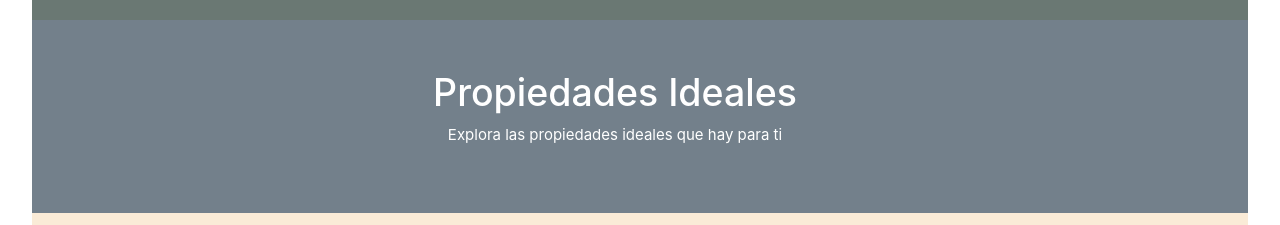
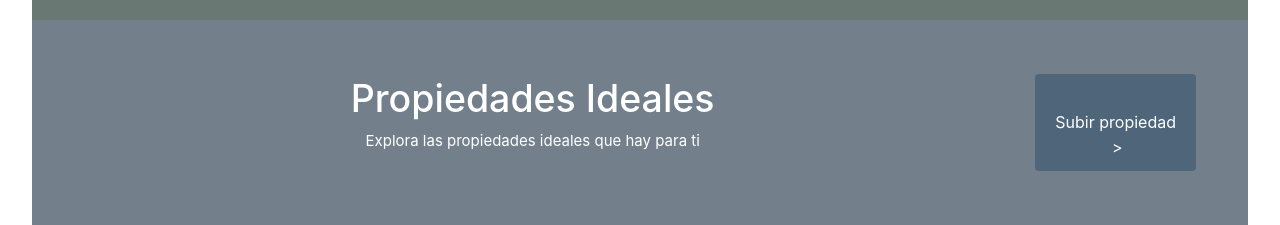
Before and after one commit to victorvaras/Fingeso_Grupo2, a Vue app in the folder frontend/: page /user in a window 1280 px wide. Shown: the part 140-365 px from the top of the page. Built offline with nearby package versions, Linux system fonts and the light colour scheme; no server answers.

Commit message:
Boton subir propiedad oculto para usuarios anonimos

```diff
--- a/frontend/src/views/homeViews.vue
+++ b/frontend/src/views/homeViews.vue
@@ -120,10 +120,12 @@
                         // Manejo de diferentes respuestas del backend
                         // Distintos tipos de usuario redireccionan a distintas pantallas
                         if(respuesta.data == 2) { // Usuario tipo:
+                          localStorage.setItem("login", JSON.stringify(this.email));
                           redireccionarASubPaginaUsuario();
                             return 0;
                         }
                         if(respuesta.data == 3){ // Usuario tipo
+                          localStorage.setItem("login", JSON.stringify(this.email));
                           redireccionarASubPaginaUsuario();
                             return 0;
                         }
--- a/frontend/src/views/userSolicitation.vue
+++ b/frontend/src/views/userSolicitation.vue
@@ -23,8 +23,8 @@
         <p>Explora las propiedades ideales que hay para ti</p>
       </div>
 
-      <div class="ApartadoBoton">
-        <section v-if="!isGuest" class="Boton-subir-propiedad">
+      <div v-if="!isGuest" class="ApartadoBoton">
+        <section class="Boton-subir-propiedad">
           <router-link to= "/SubirPropiedad">
             <div class = "SubirPropiedad" @click="handleChange"> Subir propiedad</div>
           </router-link> >
@@ -75,7 +75,7 @@
 export default {
   data() {
     return {
-      username: "",
+      username: '',
       properties: [],
       currentPage: 1,
       itemsPerPage:6,
@@ -97,9 +97,9 @@
     const storedUsername = localStorage.getItem("login");
     if (storedUsername) {
       this.username = JSON.parse(storedUsername);
-    } else{
-      // If no username is found, assume the user is a guest
-      this.isGuest = true;
+      if (this.username === "anonimo"){
+        this.isGuest = !this.isGuest;
+      }
     }
     //Encuentra las casas
     this.fetchPropiedades();
@@ -144,6 +144,7 @@
 .TextoPropiedades {
   text-align: center;
   flex: 1;
+  margin: auto;
 }
 
 
```
